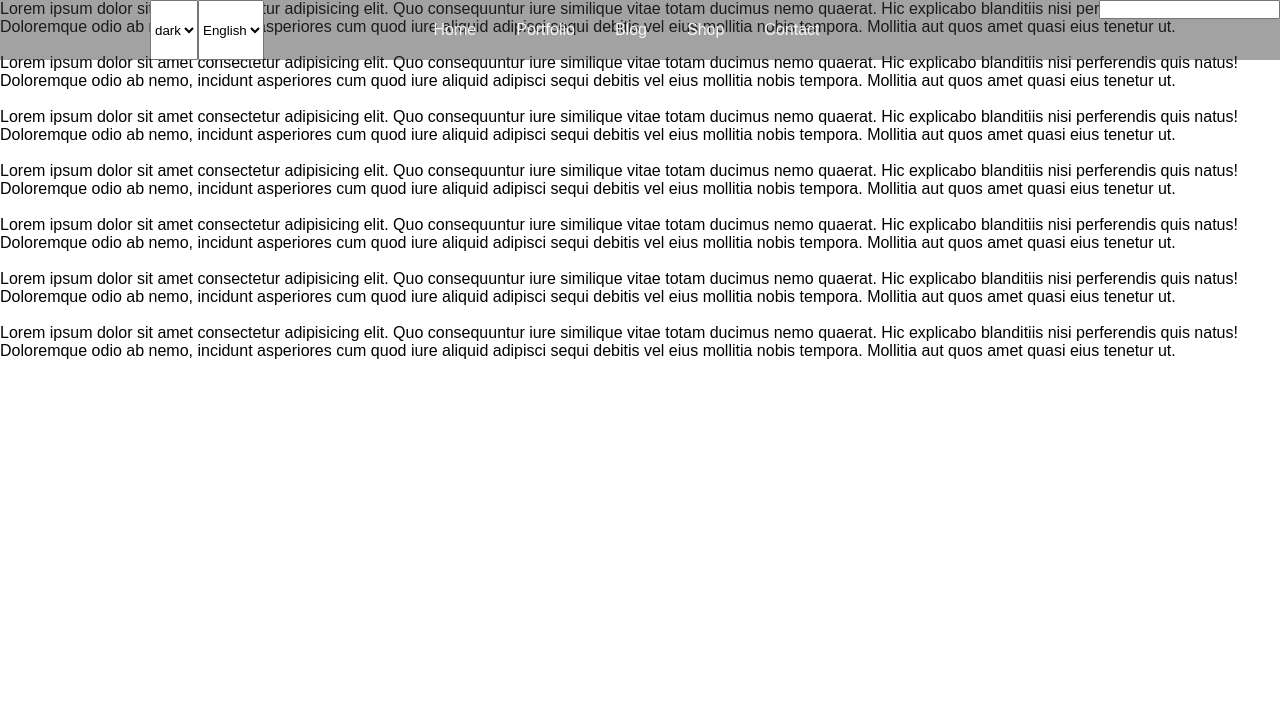
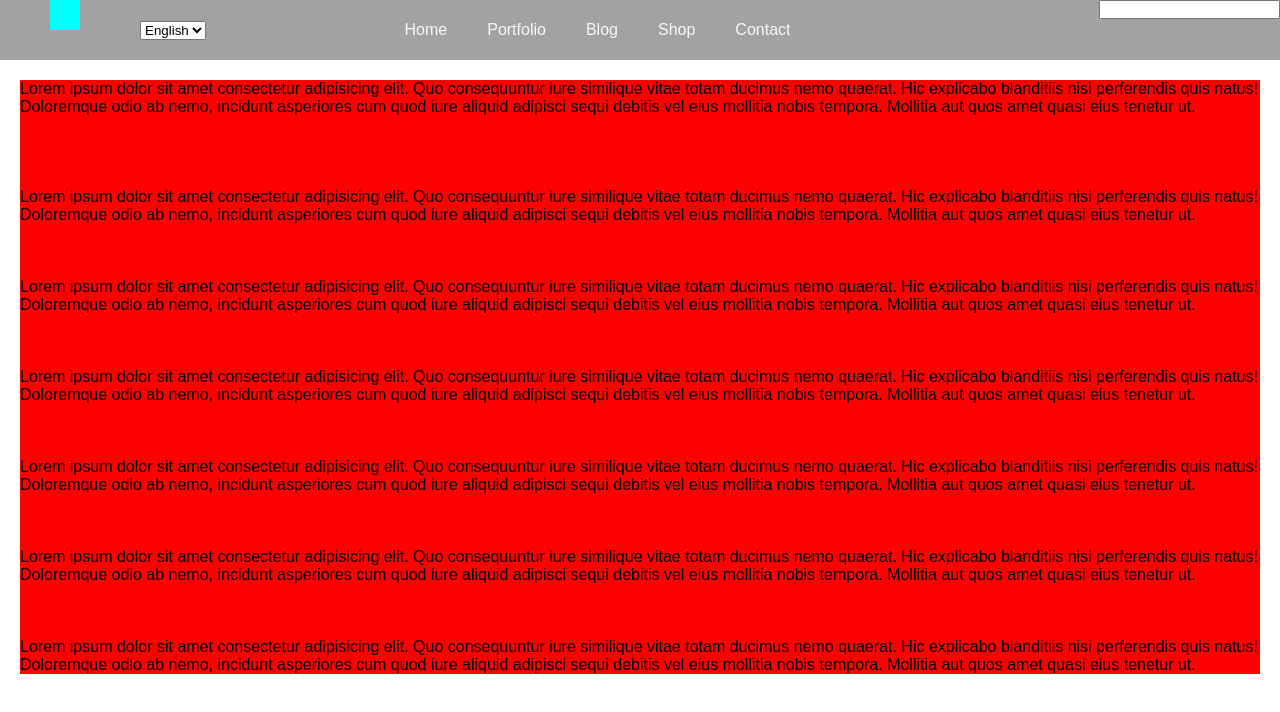
Before and after one commit to fatemeh-ngh/portfolio-website, a React (Create React App) app: page / in a window 1280 px wide. Shown: the top 712 px of the page. Built offline with nearby package versions, Linux system fonts and the light colour scheme.

Commit message:
add some styles to theme switcher

```diff
--- a/package.json
+++ b/package.json
@@ -7,11 +7,11 @@
     "@testing-library/react": "^11.2.7",
     "@testing-library/user-event": "^12.8.3",
     "axios": "^0.21.1",
+    "node-sass": "^6.0.1",
     "react": "^17.0.2",
     "react-dom": "^17.0.2",
     "react-router-dom": "^6.3.0",
     "react-scripts": "4.0.3",
-    "sass": "^1.53.0",
     "styled-components": "^5.3.5",
     "web-vitals": "^1.1.2"
   },
--- /dev/null
+++ b/src/base/_Mixix.scss
@@ -0,0 +1,7 @@
+@mixin button {
+    width: 30px;
+    height: 30px;
+    border-radius: 50%;
+    border: none;
+    position: absolute;
+}
--- a/src/components/Home.js
+++ b/src/components/Home.js
@@ -2,12 +2,17 @@ import React from 'react';
 
 //Images
 import background from "../assets/images/background.jpg";
+import styled from 'styled-components';
 
 
 const Home = () => {
-
+    const Container = styled.div`
+        margin: 20px;
+        margin-top: 80px;
+        background-color: red
+    `
     return (
-        <div>
+        <Container>
             <p>Lorem ipsum dolor sit amet consectetur
                 adipisicing elit. Quo consequuntur iure
                 similique vitae totam ducimus nemo quaerat.
@@ -16,6 +21,9 @@ const Home = () => {
                  quod iure aliquid adipisci sequi debitis vel eius mollitia nobis tempora.
                 Mollitia aut quos amet quasi eius tenetur ut.
             </p>
+            <br />
+            <br />
+            <br />
             <br />
             <p>Lorem ipsum dolor sit amet consectetur
                 adipisicing elit. Quo consequuntur iure
@@ -26,14 +34,7 @@ const Home = () => {
                 Mollitia aut quos amet quasi eius tenetur ut.
             </p>
             <br />
-            <p>Lorem ipsum dolor sit amet consectetur
-                adipisicing elit. Quo consequuntur iure
-                similique vitae totam ducimus nemo quaerat.
-                Hic explicabo blanditiis nisi perferendis
-                quis natus! Doloremque odio ab nemo, incidunt asperiores cum
-                 quod iure aliquid adipisci sequi debitis vel eius mollitia nobis tempora.
-                Mollitia aut quos amet quasi eius tenetur ut.
-            </p>
+            <br />
             <br />
             <p>Lorem ipsum dolor sit amet consectetur
                 adipisicing elit. Quo consequuntur iure
@@ -44,14 +45,7 @@ const Home = () => {
                 Mollitia aut quos amet quasi eius tenetur ut.
             </p>
             <br />
-            <p>Lorem ipsum dolor sit amet consectetur
-                adipisicing elit. Quo consequuntur iure
-                similique vitae totam ducimus nemo quaerat.
-                Hic explicabo blanditiis nisi perferendis
-                quis natus! Doloremque odio ab nemo, incidunt asperiores cum
-                 quod iure aliquid adipisci sequi debitis vel eius mollitia nobis tempora.
-                Mollitia aut quos amet quasi eius tenetur ut.
-            </p>
+            <br />
             <br />
             <p>Lorem ipsum dolor sit amet consectetur
                 adipisicing elit. Quo consequuntur iure
@@ -62,6 +56,8 @@ const Home = () => {
                 Mollitia aut quos amet quasi eius tenetur ut.
             </p>
             <br />
+            <br />
+            <br />
             <p>Lorem ipsum dolor sit amet consectetur
                 adipisicing elit. Quo consequuntur iure
                 similique vitae totam ducimus nemo quaerat.
@@ -70,7 +66,29 @@ const Home = () => {
                  quod iure aliquid adipisci sequi debitis vel eius mollitia nobis tempora.
                 Mollitia aut quos amet quasi eius tenetur ut.
             </p>
-        </div>
+            <br />
+            <br />
+            <br />
+            <p>Lorem ipsum dolor sit amet consectetur
+                adipisicing elit. Quo consequuntur iure
+                similique vitae totam ducimus nemo quaerat.
+                Hic explicabo blanditiis nisi perferendis
+                quis natus! Doloremque odio ab nemo, incidunt asperiores cum
+                 quod iure aliquid adipisci sequi debitis vel eius mollitia nobis tempora.
+                Mollitia aut quos amet quasi eius tenetur ut.
+            </p>
+            <br />
+            <br />
+            <br />
+            <p>Lorem ipsum dolor sit amet consectetur
+                adipisicing elit. Quo consequuntur iure
+                similique vitae totam ducimus nemo quaerat.
+                Hic explicabo blanditiis nisi perferendis
+                quis natus! Doloremque odio ab nemo, incidunt asperiores cum
+                 quod iure aliquid adipisci sequi debitis vel eius mollitia nobis tempora.
+                Mollitia aut quos amet quasi eius tenetur ut.
+            </p>
+        </Container>
     );
 };
 
--- /dev/null
+++ b/src/components/LangSwitcher.js
@@ -0,0 +1,14 @@
+import React from 'react';
+
+const LangSwitcher = () => {
+    return (
+        <div>
+            <select placeholder='choose your language'>
+                <option value="eng">English</option>
+                <option value="fa">فارسی</option>
+            </select>
+        </div>
+    );
+};
+
+export default LangSwitcher;
--- a/src/components/Navbar.js
+++ b/src/components/Navbar.js
@@ -1,22 +1,20 @@
 import React from 'react';
 import { Link } from 'react-router-dom';
 
+//Components
+import ThemeSwitcher from './ThemeSwitcher';
+import LangSwitcher from './LangSwitcher';
+import Searchbox from './Searchbox';
+
 //Styles
-import styles from'../assets/styles/Navbar.module.css';
+import styles from '../sass/Navbar.module.scss';
 
 const Navbar = () => {
     return (
         <div className={styles.container}>
             <div className={styles.socilaContainer}>
-                <select name="" id="">
-                    <option value="dark">dark</option>
-                    <option value="light">light</option>
-                    <option value="blue">blue</option>
-                </select>
-                <select placeholder='choose your language'>
-                    <option value="eng">English</option>
-                    <option value="fa">فارسی</option>
-                </select>
+                <ThemeSwitcher/>
+                <LangSwitcher/>
             </div>
             <div className={styles.linkContainer}>
                 <Link to="/">Home</Link>
@@ -25,9 +23,7 @@ const Navbar = () => {
                 <Link to="/shop">Shop</Link>
                 <Link to="/contact">Contact</Link>
             </div>
-            <div>
-                <input type="text" />
-            </div>
+            <Searchbox/>
         </div>
     );
 };
--- /dev/null
+++ b/src/components/Searchbox.js
@@ -0,0 +1,11 @@
+import React from 'react';
+
+const Searchbox = () => {
+    return (
+        <div>
+            <input type="text" />
+        </div>
+    );
+};
+
+export default Searchbox;
--- /dev/null
+++ b/src/components/ThemeSwitcher.js
@@ -0,0 +1,18 @@
+import React from 'react';
+
+
+//Styles
+import styles from '../sass/ThemeSwitche.module.scss'
+
+
+const ThemeSwitcher = () => {
+    return (
+        <div className={styles.container}>
+            <button></button>
+            <button></button>
+            <button></button>
+        </div>
+    );
+};
+
+export default ThemeSwitcher;
--- a/src/assets/styles/Navbar.module.css
+++ b/src/sass/Navbar.module.scss
@@ -23,5 +23,5 @@
     display: flex;
     color: #f7f7f7;
     line-height: 60px;
-    padding-left: 150px;
+    padding-left: 50px;
 }
--- /dev/null
+++ b/src/sass/ThemeSwitche.module.scss
@@ -0,0 +1,34 @@
+@import '../base/colors';
+@import '../base/Mixix';
+
+.container{
+    background-color: aqua;
+    width: 30px;
+    height: 30px;
+    position: relative;
+    line-height: 60px;
+    margin-right: 60px;
+}
+.container button{
+    @include button();
+    display: none;
+}
+.container button:nth-child(1){
+    background-color: $white;
+    top: 10px;
+    left: 50px;
+
+}
+.container button:nth-child(2){
+    background-color: $dark-900;
+    top: 50px;
+    left: 0px;
+}
+.container button:nth-child(3){
+    background-color: $blue-800;
+    top: 10px;
+    left: -50px;
+}
+.container:hover button{
+    display: initial;
+}
```
Also changed, not shown: 1 other file (tests, documents, lock files or other folders).
